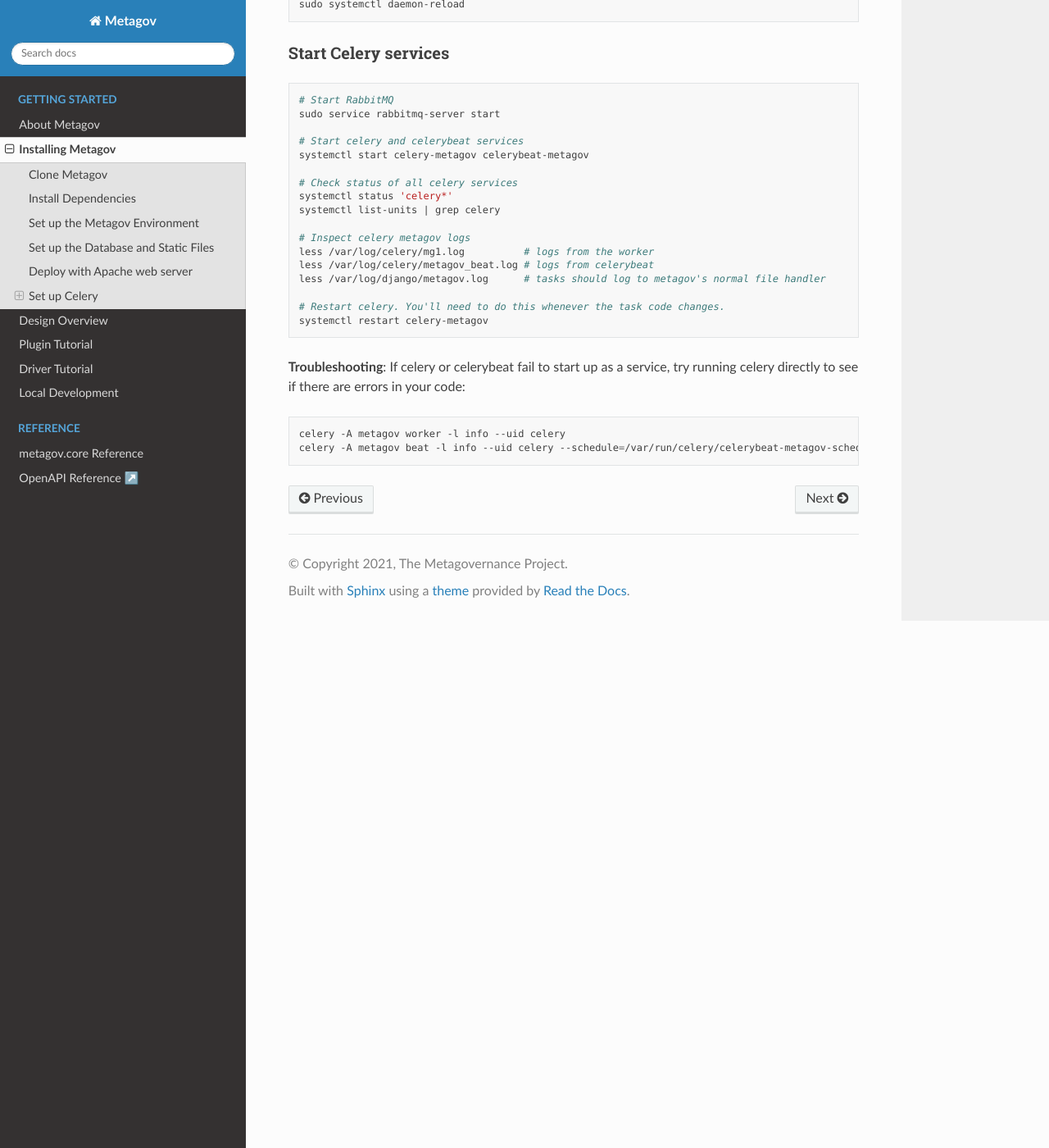
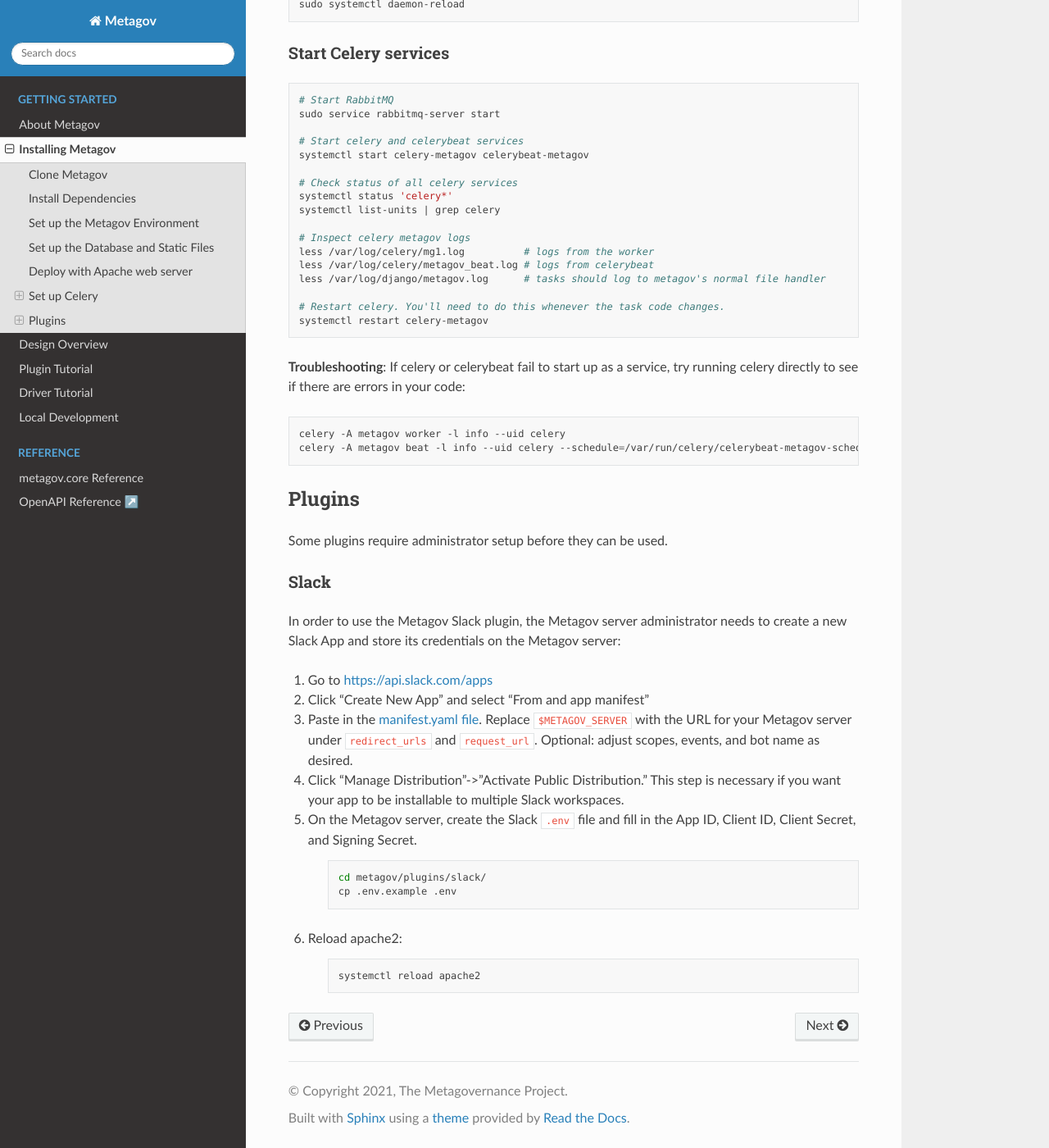
Before and after one commit to metagov/gateway, a Sphinx documentation site: the page built from docs/installation.rst, in a window 1280 px wide and 1400 px high, scrolled down 6678 px. Shown: the whole window at 82% size. Built offline with Sphinx 7.4.7 and the Read the Docs theme 2.0.0, drawn with Linux system fonts in a browser that asks for light colours.

Commit message:
Add plugin setup isntructions for Slack

```diff
--- a/docs/development.rst
+++ b/docs/development.rst
@@ -109,7 +109,7 @@
         Plugins.objects.all()
 
         # Get the enabled plugins for a specific community
-        community = Community.objects.get(name='my-community-1234')
+        community = Community.objects.get(slug='my-community-1234')
         Plugin.objects.filter(community=community)
 
         # Get the governance processes for a specific community
--- a/docs/installation.rst
+++ b/docs/installation.rst
@@ -377,3 +377,31 @@
 
     celery -A metagov worker -l info --uid celery
     celery -A metagov beat -l info --uid celery --schedule=/var/run/celery/celerybeat-metagov-schedule
+
+Plugins
+^^^^^^^^^^^^
+
+Some plugins require administrator setup before they can be used.
+
+Slack
+"""""
+
+In order to use the Metagov Slack plugin, the Metagov server administrator
+needs to create a new Slack App and store its credentials on the Metagov server:
+
+1. Go to https://api.slack.com/apps
+2. Click “Create New App” and select "From and app manifest"
+3. Paste in the `manifest.yaml file <https://github.com/metagov/metagov-prototype/blob/master/metagov/metagov/plugins/slack/manifest.yaml>`_. Replace ``$METAGOV_SERVER`` with the URL for your Metagov server under ``redirect_urls`` and ``request_url``. Optional: adjust scopes, events, and bot name as desired.
+4. Click “Manage Distribution”->”Activate Public Distribution.” This step is necessary if you want your app to be installable to multiple Slack workspaces.
+5. On the Metagov server, create the Slack ``.env`` file and fill in the App ID, Client ID, Client Secret, and Signing Secret.
+
+    .. code-block:: shell
+
+        cd metagov/plugins/slack/
+        cp .env.example .env
+
+6. Reload apache2:
+
+    .. code-block:: shell
+
+        systemctl reload apache2
--- a/docs/readme.rst
+++ b/docs/readme.rst
@@ -18,6 +18,7 @@
 * `NEAR <https://www.near.org>`_
 * `Discourse <https://www.discourse.org/>`_
 * `Web Monetization <https://webmonetization.org/>`_
+* Slack
 ..
     * `Stanford Participatory Budgeting Platform <https://pbstanford.org/>`_
 
```
Also changed, not shown: metagov/metagov/plugins/slack/README.rst (added).
